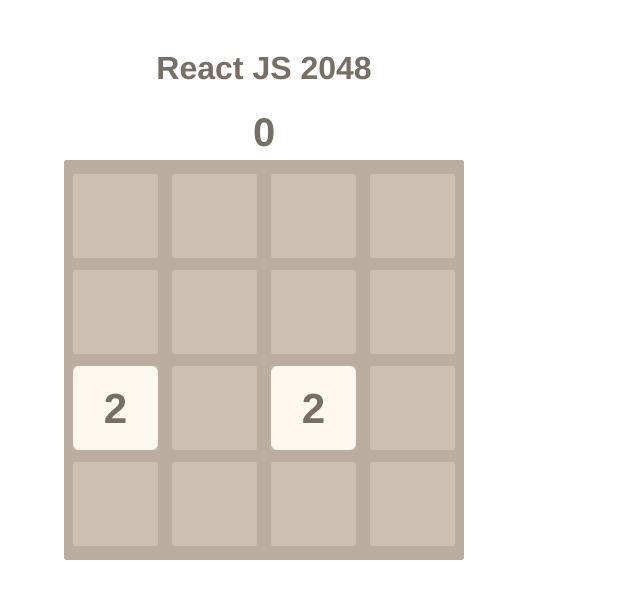
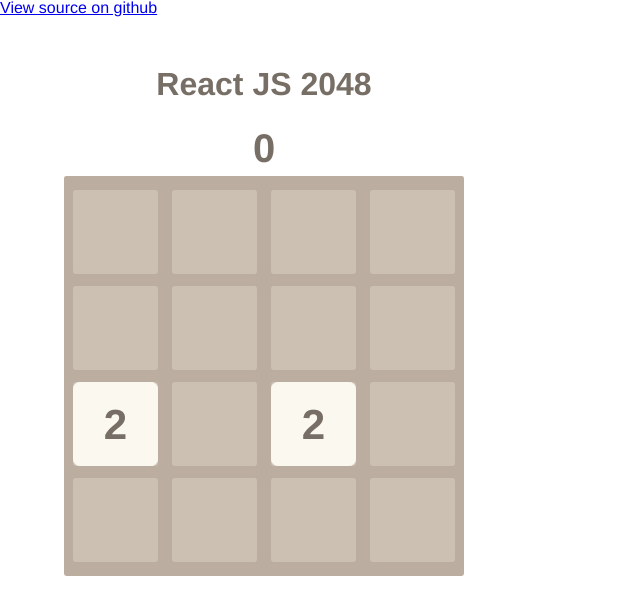
Before and after one commit to jwkjng/reactjs-2048, a plain HTML site: page index.html in a window 1280 px wide. Shown: the whole page, without its empty margins (0-640 px from the left). Drawn offline with nearby package versions, Linux system fonts and the light colour scheme.

Commit message:
added link to source

```diff
--- a/index.html
+++ b/index.html
@@ -5,6 +5,7 @@
     <script src="//ajax.googleapis.com/ajax/libs/jquery/1.11.0/jquery.min.js"></script>
   </head>
   <body>
+    <a href="https://github.com/jwkjng/reactjs-2048">View source on github</a>
     <div id="app"></div>
     <script src="main.js"></script>
   </body>
```
